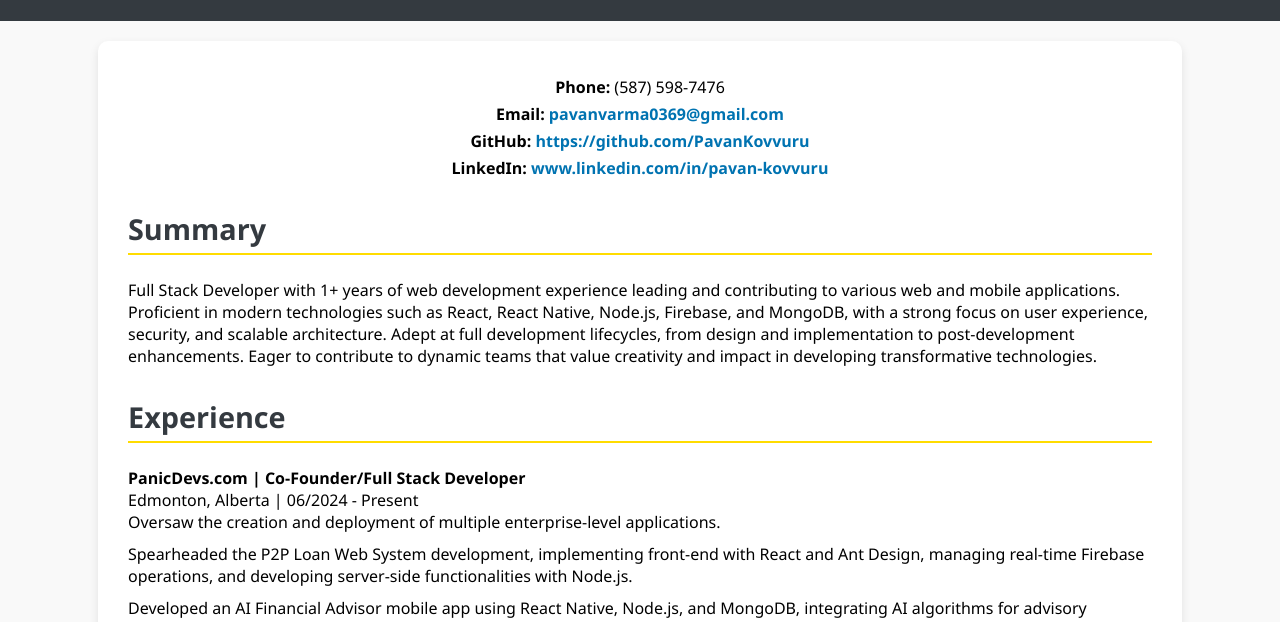
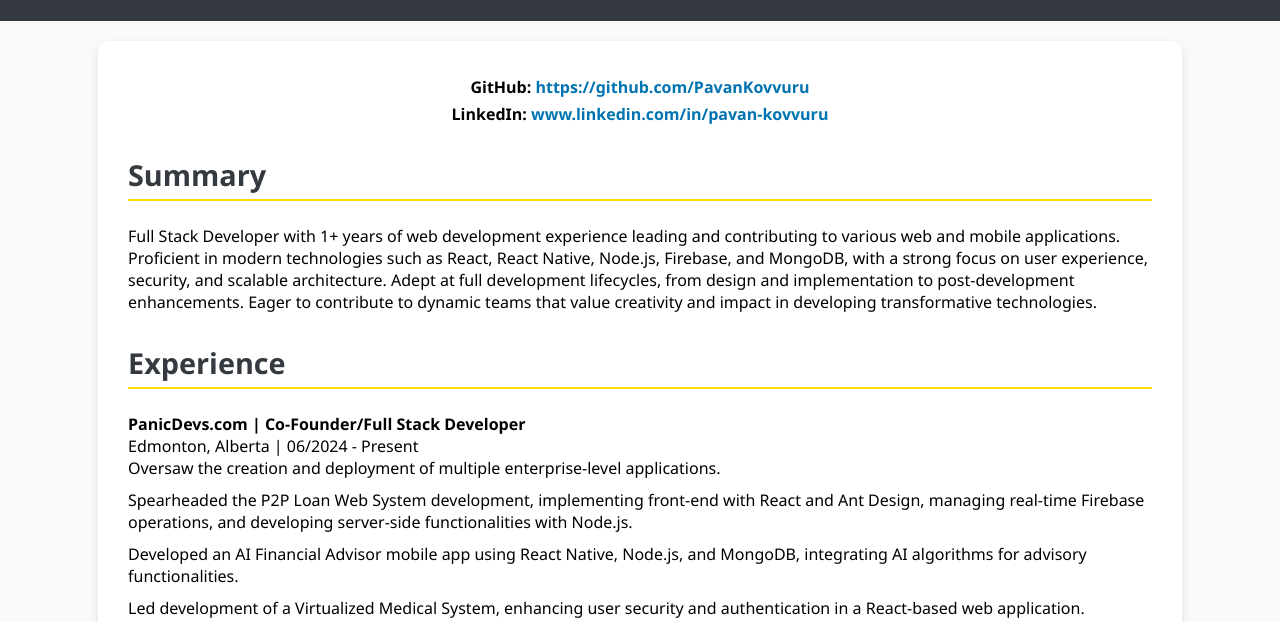
Before and after one commit to PavanKovvuru/pavankovvuru.github.io, a plain HTML site: page index.html in a window 1280 px wide. Shown: the part 139-761 px from the top of the page. Drawn offline with Linux system fonts and the light colour scheme.

Commit message:
Update index.html

```diff
--- a/index.html
+++ b/index.html
@@ -136,8 +136,6 @@
     <div class="container">
         <!-- Contact Info Section -->
         <div class="contact-info section">
-            <p><strong>Phone:</strong> (587) 598-7476</p>
-            <p><strong>Email:</strong> <a href="mailto:pavanvarma0369@gmail.com">pavanvarma0369@gmail.com</a></p>
             <p><strong>GitHub:</strong> <a href="https://github.com/PavanKovvuru">https://github.com/PavanKovvuru</a></p>
             <p><strong>LinkedIn:</strong> <a href="https://www.linkedin.com/in/pavan-kovvuru-ba5788179/">www.linkedin.com/in/pavan-kovvuru</a></p>
         </div>
```
